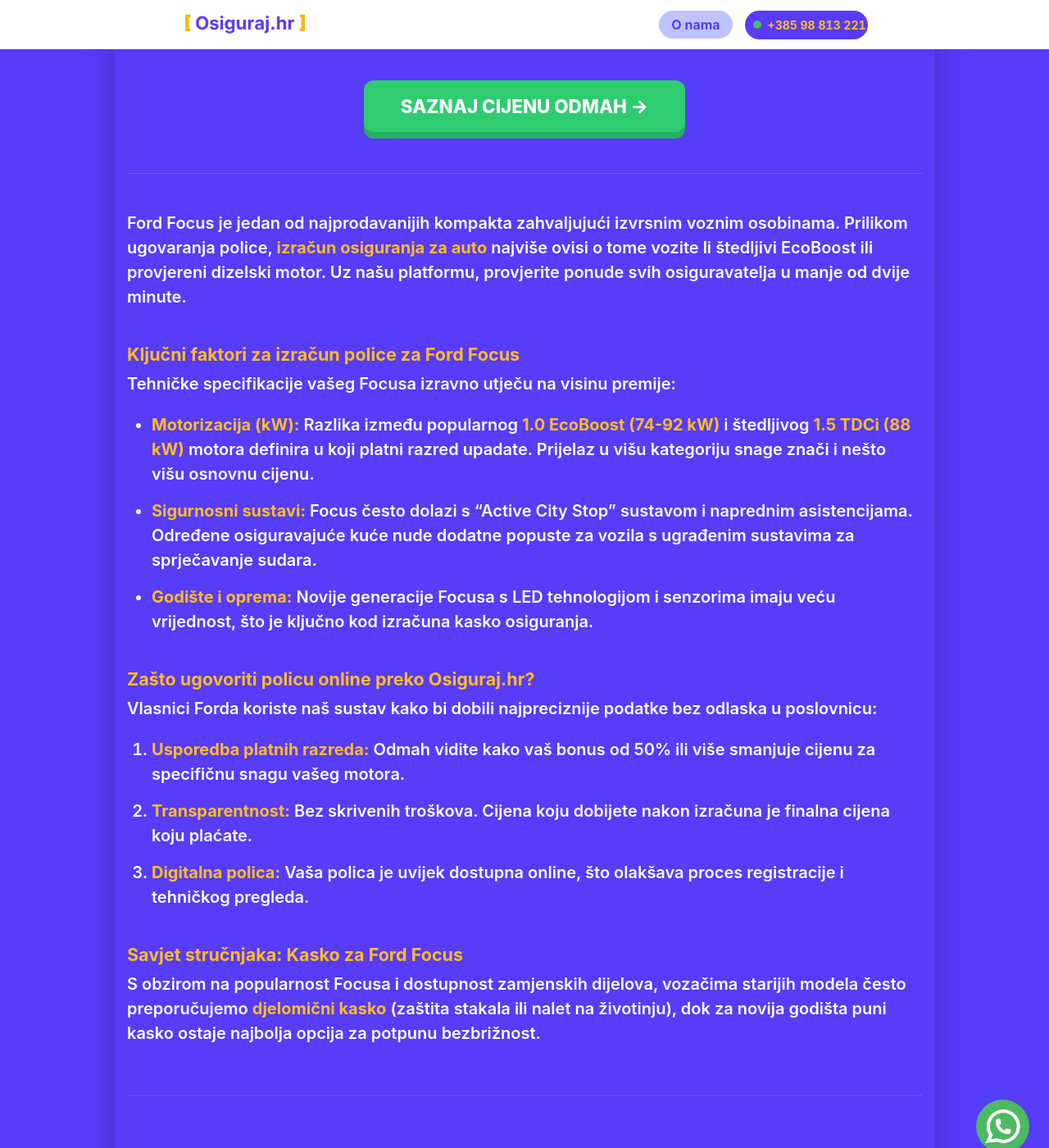
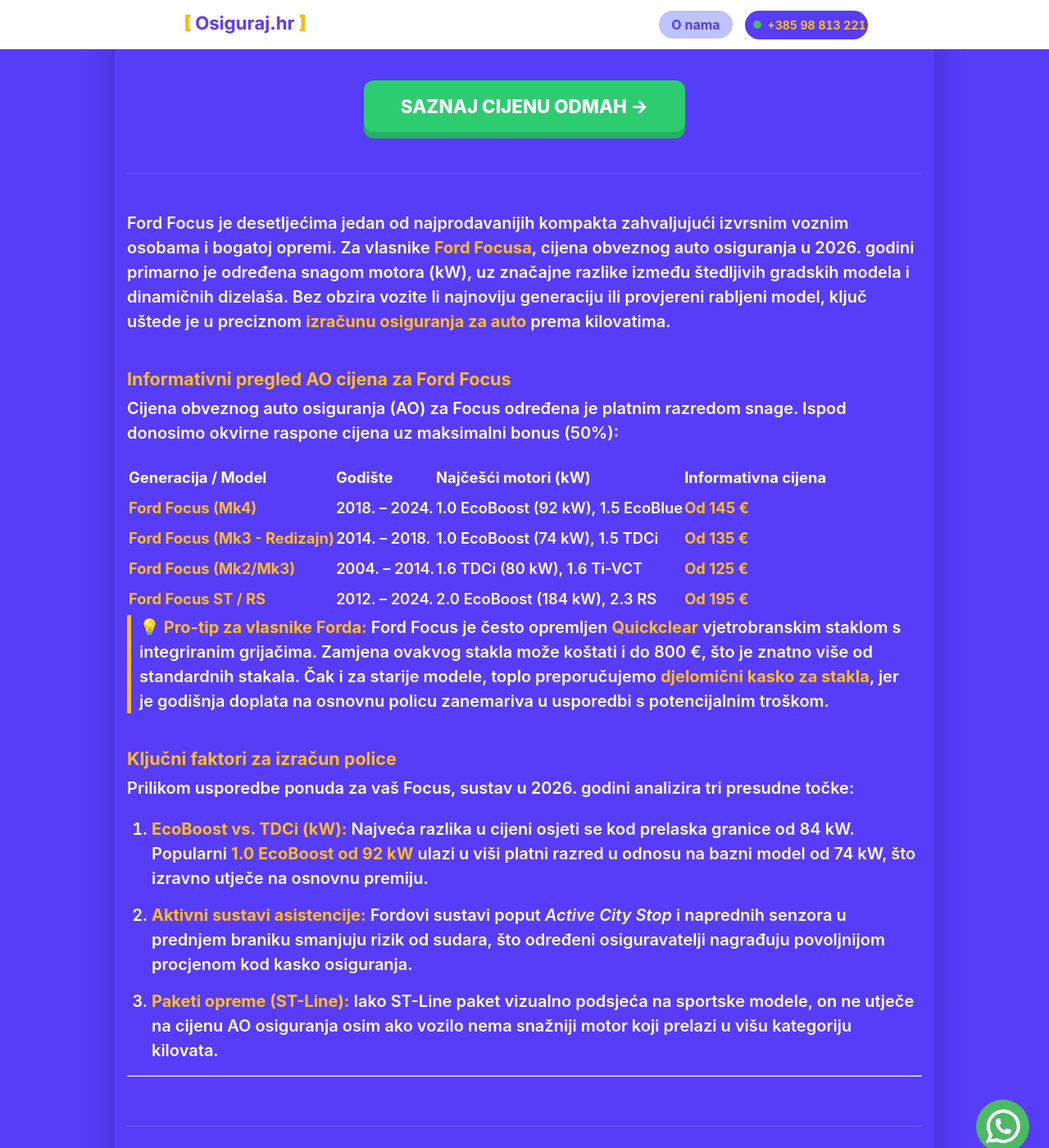
Before and after one commit to Filip-Gale/OsigurajHR, a Jekyll site: the page built from auto-osiguranje/ford-focus.md, in a window 1280 px wide and 1400 px high, scrolled down 315 px. Shown: the whole window at 82% size. Built offline with Jekyll 4.4.1, drawn with Linux system fonts in a browser that asks for light colours; some of the changed text lies outside the part shown.

Commit message:
Update ford-focus.md

```diff
--- a/auto-osiguranje/ford-focus.md
+++ b/auto-osiguranje/ford-focus.md
@@ -1,48 +1,81 @@
 ---
 layout: grad
-grad_ime: ""
-title: "Osiguranje za Ford Focus | Povoljan izračun po kW (2026)"
+grad_ime: "Hrvatska"
+title: "Osiguranje za Ford Focus | Cijene po godištima (2004-2024)"
 permalink: /auto-osiguranje/ford-focus/
-description: "Izračunajte cijenu auto osiguranja za Ford Focus. Usporedite cijene za 1.0 EcoBoost i 1.5 TDCi motore uz online popuste i uštede."
+description: "Izračunajte cijenu osiguranja za Ford Focus. Provjerite informativne cijene za 1.0 EcoBoost i 1.5 TDCi modele po godištima. Uštedite do 30% online."
 ---
 
-Ford Focus je jedan od najprodavanijih kompakta zahvaljujući izvrsnim voznim osobinama. Prilikom ugovaranja police, **izračun osiguranja za auto** najviše ovisi o tome vozite li štedljivi EcoBoost ili provjereni dizelski motor. Uz našu platformu, provjerite ponude svih osiguravatelja u manje od dvije minute.
+Ford Focus je desetljećima jedan od najprodavanijih kompakta zahvaljujući izvrsnim voznim osobama i bogatoj opremi. Za vlasnike **Ford Focusa**, cijena obveznog auto osiguranja u 2026. godini primarno je određena snagom motora (kW), uz značajne razlike između štedljivih gradskih modela i dinamičnih dizelaša. Bez obzira vozite li najnoviju generaciju ili provjereni rabljeni model, ključ uštede je u preciznom **izračunu osiguranja za auto** prema kilovatima.
 
-### Ključni faktori za izračun police za Ford Focus
+### Informativni pregled AO cijena za Ford Focus
 
-Tehničke specifikacije vašeg Focusa izravno utječu na visinu premije:
+Cijena obveznog auto osiguranja (AO) za Focus određena je platnim razredom snage. Ispod donosimo okvirne raspone cijena uz maksimalni bonus (50%):
 
-* **Motorizacija (kW):** Razlika između popularnog **1.0 EcoBoost (74-92 kW)** i štedljivog **1.5 TDCi (88 kW)** motora definira u koji platni razred upadate. Prijelaz u višu kategoriju snage znači i nešto višu osnovnu cijenu.
-* **Sigurnosni sustavi:** Focus često dolazi s "Active City Stop" sustavom i naprednim asistencijama. Određene osiguravajuće kuće nude dodatne popuste za vozila s ugrađenim sustavima za sprječavanje sudara.
-* **Godište i oprema:** Novije generacije Focusa s LED tehnologijom i senzorima imaju veću vrijednost, što je ključno kod izračuna kasko osiguranja.
+| Generacija&nbsp;/&nbsp;Model | Godište&nbsp;&nbsp;&nbsp;&nbsp;&nbsp; | Najčešći motori (kW)&nbsp;&nbsp;&nbsp;&nbsp;&nbsp;&nbsp;&nbsp;&nbsp; | Informativna cijena |
+| :--- | :--- | :--- | :--- |
+| **Ford Focus (Mk4)** | 2018. – 2024. | 1.0 EcoBoost (92 kW), 1.5 EcoBlue | **Od 145 €** |
+| **Ford Focus (Mk3 - Redizajn)** | 2014. – 2018. | 1.0 EcoBoost (74 kW), 1.5 TDCi | **Od 135 €** |
+| **Ford Focus (Mk2/Mk3)** | 2004. – 2014. | 1.6 TDCi (80 kW), 1.6 Ti-VCT | **Od 125 €** |
+| **Ford Focus ST / RS** | 2012. – 2024. | 2.0 EcoBoost (184 kW), 2.3 RS | **Od 195 €** |
 
-### Zašto ugovoriti policu online preko Osiguraj.hr?
+> **💡 Pro-tip za vlasnike Forda:** Ford Focus je često opremljen **Quickclear** vjetrobranskim staklom s integriranim grijačima. Zamjena ovakvog stakla može koštati i do 800 €, što je znatno više od standardnih stakala. Čak i za starije modele, toplo preporučujemo **djelomični kasko za stakla**, jer je godišnja doplata na osnovnu policu zanemariva u usporedbi s potencijalnim troškom.
 
-Vlasnici Forda koriste naš sustav kako bi dobili najpreciznije podatke bez odlaska u poslovnicu:
+### Ključni faktori za izračun police
 
-1. **Usporedba platnih razreda:** Odmah vidite kako vaš bonus od 50% ili više smanjuje cijenu za specifičnu snagu vašeg motora.
-2. **Transparentnost:** Bez skrivenih troškova. Cijena koju dobijete nakon izračuna je finalna cijena koju plaćate.
-3. **Digitalna polica:** Vaša polica je uvijek dostupna online, što olakšava proces registracije i tehničkog pregleda.
+Prilikom usporedbe ponuda za vaš Focus, sustav u 2026. godini analizira tri presudne točke:
+1.  **EcoBoost vs. TDCi (kW):** Najveća razlika u cijeni osjeti se kod prelaska granice od 84 kW. Popularni **1.0 EcoBoost od 92 kW** ulazi u viši platni razred u odnosu na bazni model od 74 kW, što izravno utječe na osnovnu premiju.
+2.  **Aktivni sustavi asistencije:** Fordovi sustavi poput *Active City Stop* i naprednih senzora u prednjem braniku smanjuju rizik od sudara, što određeni osiguravatelji nagrađuju povoljnijom procjenom kod kasko osiguranja.
+3.  **Paketi opreme (ST-Line):** Iako ST-Line paket vizualno podsjeća na sportske modele, on ne utječe na cijenu AO osiguranja osim ako vozilo nema snažniji motor koji prelazi u višu kategoriju kilovata.
 
-### Savjet stručnjaka: Kasko za Ford Focus
-
-S obzirom na popularnost Focusa i dostupnost zamjenskih dijelova, vozačima starijih modela često preporučujemo **djelomični kasko** (zaštita stakala ili nalet na životinju), dok za novija godišta puni kasko ostaje najbolja opcija za potpunu bezbrižnost.
+---
 
 <div class="faq-section">
-    <h3>FAQ: Sve što trebate znati o osiguranju za Ford Focus</h3>
+    <h3>Česta pitanja o osiguranju za Ford Focus</h3>
 
     <div class="faq-item">
         <h4>Je li osiguranje skuplje za ST-Line modele?</h4>
-        <p>ST-Line je paket opreme. Ako taj paket ne podrazumijeva jači motor koji prelazi u viši kW razred, cijena obveznog osiguranja ostaje ista kao i za standardni model iste snage.</p>
+        <p>Ne nužno. Ako vaš ST-Line model ima motor iste snage kao i standardni Focus (npr. 1.5 EcoBlue od 88 kW), cijena obveznog osiguranja bit će potpuno ista.</p>
     </div>
 
     <div class="faq-item">
         <h4>Što ako vozim Ford Focus s 1.0 EcoBoost motorom?</h4>
-        <p>Ti modeli su često vrlo povoljni za osiguranje jer zbog manje kubikaže i optimizirane snage često upadaju u niže cjenovne kategorije unatoč solidnim performansama.</p>
+        <p>Ti su modeli izvrsni za uštedu jer zbog male kubikaže, unatoč solidnoj snazi, često ostaju u povoljnijim platnim razredima, što rezultira nižom cijenom registracije.</p>
     </div>
 
     <div class="faq-item">
-        <h4>Mogu li dobiti popust na više vozila?</h4>
-        <p>Mnogi osiguravatelji nude "obiteljske popuste" ili popuste na više polica. Naš <strong>izračun osiguranja za auto</strong> automatski će vam prikazati najbolje dostupne opcije.</p>
+        <h4>Mogu li prenijeti 50% bonusa na novi Focus iz uvoza?</h4>
+        <p>Da! Bonus je trajno vlasništvo vozača. Naš online kalkulator omogućuje vam da unesete podatke za vozilo iz uvoza i odmah primijenite svoj stečeni bonus za maksimalnu uštedu.</p>
     </div>
 </div>
+
+<script type="application/ld+json">
+{
+  "@context": "https://schema.org",
+  "@type": "FAQPage",
+  "mainEntity": [{
+    "@type": "Question",
+    "name": "Je li osiguranje skuplje za ST-Line modele?",
+    "acceptedAnswer": {
+      "@type": "Answer",
+      "text": "AO osiguranje ovisi o kW snazi motora, stoga su cijene za ST-Line i standardni model iste ako imaju identičan motor."
+    }
+  },
+  {
+    "@type": "Question",
+    "name": "Što ako vozim Ford Focus s 1.0 EcoBoost motorom?",
+    "acceptedAnswer": {
+      "@type": "Answer",
+      "text": "Modeli 1.0 EcoBoost su vrlo isplativi za osiguranje jer kombiniraju moderne performanse s ulaskom u povoljnije platne razrede snage."
+    }
+  },
+  {
+    "@type": "Question",
+    "name": "Mogu li prenijeti 50% bonusa na novi Focus iz uvoza?",
+    "acceptedAnswer": {
+      "@type": "Answer",
+      "text": "Da, bonus je vezan uz vozača i može se primijeniti na svaku novu policu osiguranja, bez obzira na to je li vozilo kupljeno u Hrvatskoj ili uvezeno."
+    }
+  }]
+}
+</script>
```
